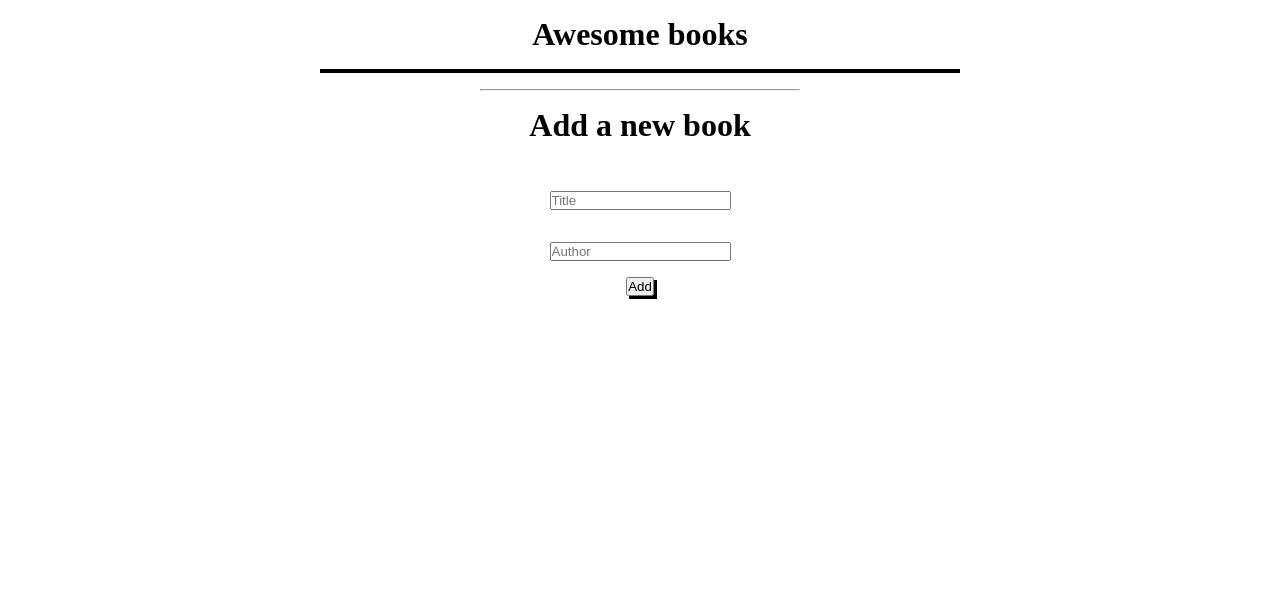
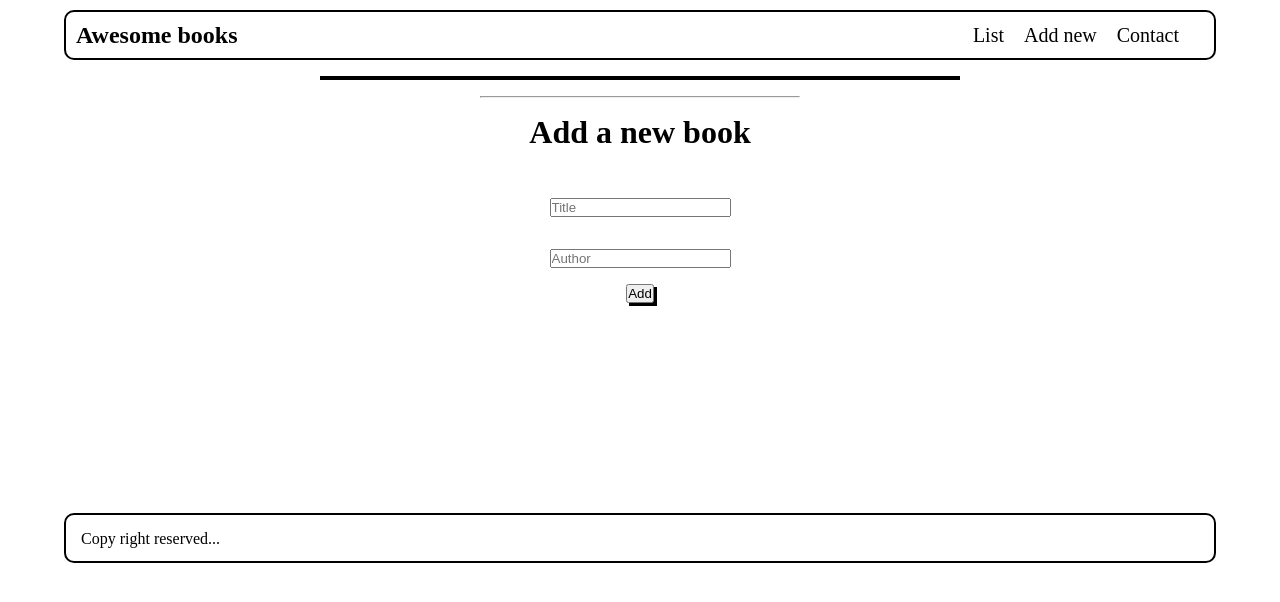
Before and after one commit to MostafaShahat2021/Awesome-books-Project, a plain HTML site: page index.html in a window 1280 px wide. Drawn offline with Linux system fonts and the light colour scheme.

Commit message:
Add header and footer

```diff
--- a/index.html
+++ b/index.html
@@ -10,7 +10,18 @@
 </head>
 
 <body>
-    <h1>Awesome books</h1>
+    <header>
+       <nav class="top-nav">
+        <h1 class="top-h1">Awesome books</h1>
+        <ul class="mylist">
+            <li><a href="">List</a></li>
+            <li><a href="">Add new</a></li>
+            <li><a href="">Contact</a></li>
+        </ul>
+       </nav>
+       <div class="our-date"></div>
+    </header>
+
    <section class="container">
 </section>
 <hr>
@@ -21,6 +32,9 @@
         <input class="author-name" type="text" name="author" id="" placeholder="Author">
         <button class="add-btn" type="submit">Add</button>
     </form>
+    <footer>
+        <p>Copy right reserved...</p>
+    </footer>
   </div>
     <script src="main.js"></script>
 </body>
--- a/style.css
+++ b/style.css
@@ -13,6 +13,46 @@ h1 {
   border: 2px solid black;
   width: 50%;
   margin: 1rem auto;
+}
+
+header {
+  display: flex;
+  justify-content: center;
+}
+.top-nav {
+  display: flex;
+  align-items: center;
+  border: 2px solid black;
+  height: 50px;
+  width: 90%;
+  border-radius: 10px;
+  margin-top: 10px;
+}
+
+.top-h1 {
+  margin-left: 10px;
+}
+
+.mylist {
+  display: flex;
+  justify-content: end;
+  list-style: none;
+  padding: 15px;
+  gap:20px;
+  margin-right: 20px;
+  font-size: 20px;
+
+}
+
+.mylist li a {
+  color: black;
+  text-decoration: none;
+  cursor: pointer;
+  transition: all 0.5s ease;
+}
+
+.mylist li:hover {
+  color: blue;
 }
 
 form {
@@ -84,3 +124,15 @@ button {
   cursor: pointer;
   outline: none;
 }
+
+footer {
+  border: 2px solid black;
+  width: 90%;
+  border-radius: 10px;
+  height: 50px;
+  margin-top: 180px;
+}
+
+footer p {
+  padding: 15px;
+}
```
